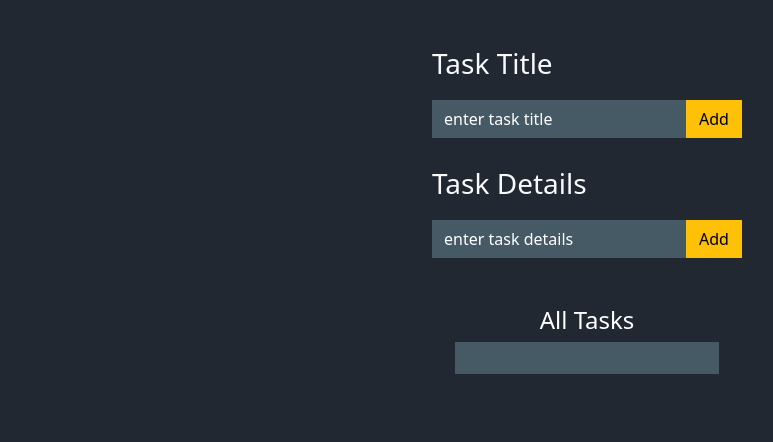
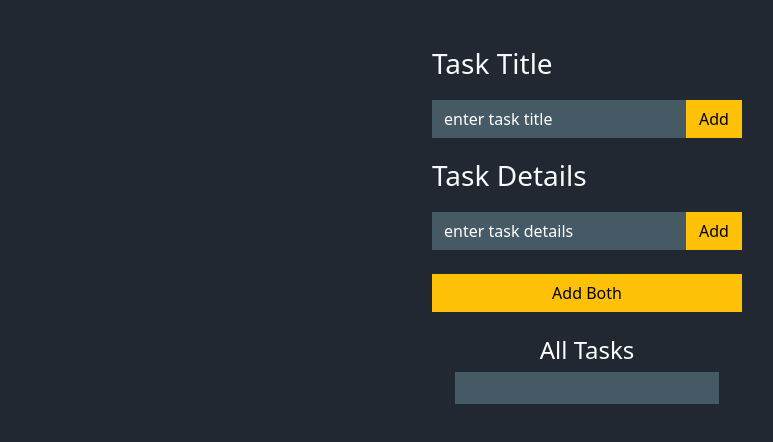
Before and after one commit to AftabAhmedSoomro/task-management-app, a plain HTML site: page task.html in a window 1280 px wide. Shown: the part 96-538 px from the top of the page, without its empty margins (53-826 px from the left). Drawn offline with nearby package versions, Linux system fonts and the light colour scheme.

Commit message:
Add files via upload

```diff
--- a/app.js
+++ b/app.js
@@ -48,3 +48,21 @@ function addDetail() {
         userDetail.value = ""
     }
 }
+
+function addBoth() {
+    let userText = document.querySelector("#task-input");
+    let userDetail = document.querySelector("#task-detail");
+
+    if (userText.value == "" || userDetail.value == "") {
+        alert("Please enter both task title and details!");
+    }
+    else {
+    let task = document.querySelector(".card-body");
+    task.innerHTML += ` <h3 class = "ms-3"><span><i class="fa-regular fa-square-check text-warning"></i></span> ${userText.value} </h3>`;
+    userText.value = "";
+
+    let taskDetail  = document.querySelector(".card-body");
+        taskDetail.innerHTML += ` <h6 class = "ms-5">${userDetail.value}</h6>`
+        userDetail.value = "";
+    }
+}
--- a/task.html
+++ b/task.html
@@ -30,14 +30,15 @@
                 <div class="col-md-6 d-flex justify-content-center">
                     <form action="">
                         <label class="text-light mb-3 fs-3">Task Title</label>
-                            <div class="input-group flex-nowrap mb-4">
+                            <div class="input-group flex-nowrap mb-3">
                                 <input id="task-input" type="text" class="form-control border-radius" placeholder="enter task title"aria-label="Username"aria-describedby="addon-wrapping"><button type="button" class="btn btn-warning border-radius" onclick="addTask()">Add</button>
                             </div>
                         <label class="text-light mb-3 fs-3">Task Details</label>
-                        <div class="input-group flex-nowrap mb-5">
+                        <div class="input-group flex-nowrap mb-4">
                             <input id="task-detail" type="text" class="form-control border-radius" placeholder="enter task details" aria-label="Username" aria-describedby="addon-wrapping">
                             <button type="button" class="btn btn-warning border-radius" onclick="addDetail()">Add</button>
                         </div>
+                        <button type="button" class="btn btn-warning border-radius mb-4 w-100" onclick="addBoth()">Add Both</button>
                     </form>
                 </div>
             </div>
```
